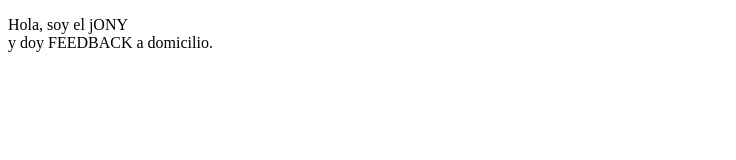
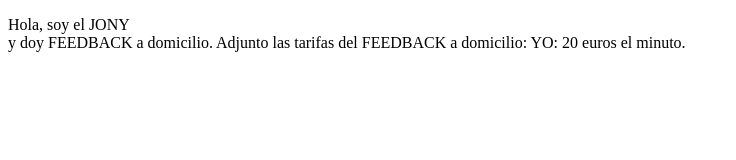
Before and after one commit to sergio2274/EjercicioTallerHtmlCss, a plain HTML site: page index.html in a window 1280 px wide. Shown: the whole page, without its empty margins (0-736 px from the left). Drawn offline with Linux system fonts and the light colour scheme.

Commit message:
Update index.html

```diff
--- a/index.html
+++ b/index.html
@@ -4,11 +4,18 @@
  <head><title>FEEDBACK</title></head>
 
  <body>
- <p>
- Hola, soy el jONY
+ <p> <stron>
+ Hola, soy el JONY
   <br>
- y doy FEEDBACK a domicilio.
+  y doy FEEDBACK a domicilio.</strong>
+
+  Adjunto las tarifas del FEEDBACK a domicilio:
+
+  YO: 20 euros el minuto.
+
  </p>
+
+
  </body>
 
 
```
